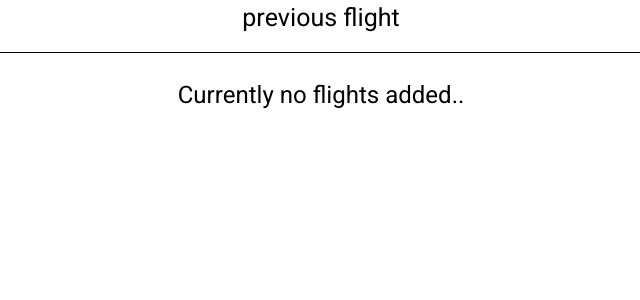
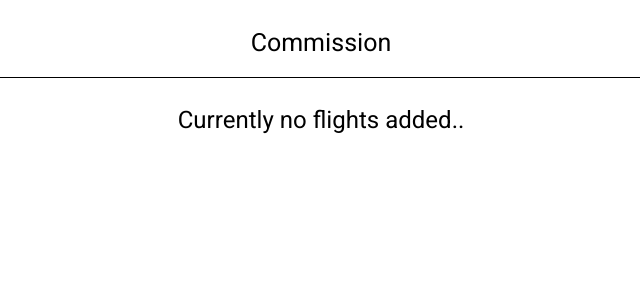
Before and after one commit to albinglindell/commission-calculator, a React (Create React App) app: page /FlightHistory in a window 1280 px wide. Shown: the top 300 px of the page, without its empty margins (319-959 px from the left). Built offline with nearby package versions, Linux system fonts and the light colour scheme.

Commit message:
changed the vh to svh

```diff
--- a/package.json
+++ b/package.json
@@ -8,7 +8,7 @@
     "@testing-library/user-event": "^13.5.0",
     "react": "^18.2.0",
     "react-dom": "^18.2.0",
-    "react-icons": "^4.9.0",
+    "react-icons": "^4.12.0",
     "react-router-dom": "^6.13.0",
     "react-scripts": "5.0.1",
     "web-vitals": "^2.1.4"
--- a/src/App.css
+++ b/src/App.css
@@ -60,7 +60,15 @@ body{
   width: 50%;
 }
 .orientedList{
-  width: 85%;
+  display: flex;
+  flex-direction: column;
+  gap: 8px;
+  width: 90%;
+  height: 75svh;
+  overflow: scroll;
+  list-style: none;
+  color: rgb(67, 67, 67);
+  border-bottom: .5px solid rgb(192, 192, 192);
 }
 .Backbtn{
 align-self: flex-start;
@@ -81,15 +89,20 @@ h1{
   display: flex;
   justify-content: space-between;
   max-width: 98%;
-  border-bottom: solid .5px black;
-  padding: 10px 5px;
+  border-bottom: .5px solid rgb(129, 129, 129);
+  padding: 10px 10px;
 }
 .totalProvisionHeading{
   align-self: flex-end;
   margin: 10px 10% 0 0;
+  position: absolute;
+  bottom: 40px;
 }
 .flightHistory{
+  position: relative;
+  margin-top: 25px;
   width: 100%;
+  height: 100svh;
   display: flex;
   flex-direction: column;
   align-items: center;
@@ -97,8 +110,8 @@ h1{
 
 .popupContainer{
   width: 100%;
-  height: 120%;
-  transform: translateY(30%);
+  height: 100svh;
+  /* transform: translateY(30%); */
   position: absolute;
   display: flex;
   align-items: center;
@@ -112,15 +125,14 @@ h1{
 .popup{
   width: 300px;
   /* background: rgb(223, 223, 223); */
-  background:linear-gradient(45deg, rgb(154, 210, 255), rgb(53, 161, 255));
+  background:linear-gradient(45deg, rgb(96, 159, 211), rgb(36, 88, 136));
   border-radius: 20px;
-  color: rgb(32, 32, 32);
+  color: #FFFFFF;
   /* border-top: 40px solid rgb(127, 174, 218); */
   display: flex;
   flex-direction: column;
   justify-content: space-evenly;
   align-items: center;
-  margin-bottom: 70%;
   padding: 1rem;
   box-shadow: -3px 2px 10px 0px rgb(119, 119, 119)
 }
@@ -163,6 +175,17 @@ border: .5px solid black;
 .flightName, .provision{
   font-size: 18px;
   font-weight: lighter;
+}
+.flightName{
+  font-weight: bold;
+}
+.planeIcon{
+  display: flex;
+  align-items: center;
+  justify-content: center;
+}
+.planeIcon > svg{
+  font-size: 25px;
 }
 button{
   color: black;
--- a/src/components/FlightHistory.jsx
+++ b/src/components/FlightHistory.jsx
@@ -13,7 +13,7 @@ function FlightHistory() {
   return (
     <div className="flightHistory">
       {/* <Backbutton /> */}
-      <h1 className="flightListHeading">previous flight</h1>
+      <h1 className="flightListHeading">Commission</h1>
       {!totalProvision && <h2>Currently no flights added..</h2>}
       <ol className="orientedList">
         {currentFlights && currentFlights.map((preFlight) => {
@@ -26,7 +26,7 @@ function FlightHistory() {
       </ol>
 
       {totalProvision ? <h2 className="totalProvisionHeading">
-        Total commission: {totalProvision}kr
+        Total {totalProvision}kr
       </h2> : ""}
     </div>
   );
--- a/src/components/FlightList.jsx
+++ b/src/components/FlightList.jsx
@@ -1,10 +1,13 @@
 import React from 'react'
+import { IoMdAirplane } from "react-icons/io";
+
 
 function FlightList({flight}) {
   return (
     <div className='flightList'>
-        <h2 className='flightName'>FlightNr: {flight.flightNr}</h2>
-        <h3 className='provision'>Commission: {flight.provision}</h3>
+        <h2 className='flightName'>{flight.flightNr}</h2>
+        <span className='planeIcon'><IoMdAirplane /></span>
+        <h3 className='provision'>{flight.provision}Kr</h3>
     </div>
   )
 }
```
Also changed, not shown: 2 other files (tests, documents, lock files or other folders).
